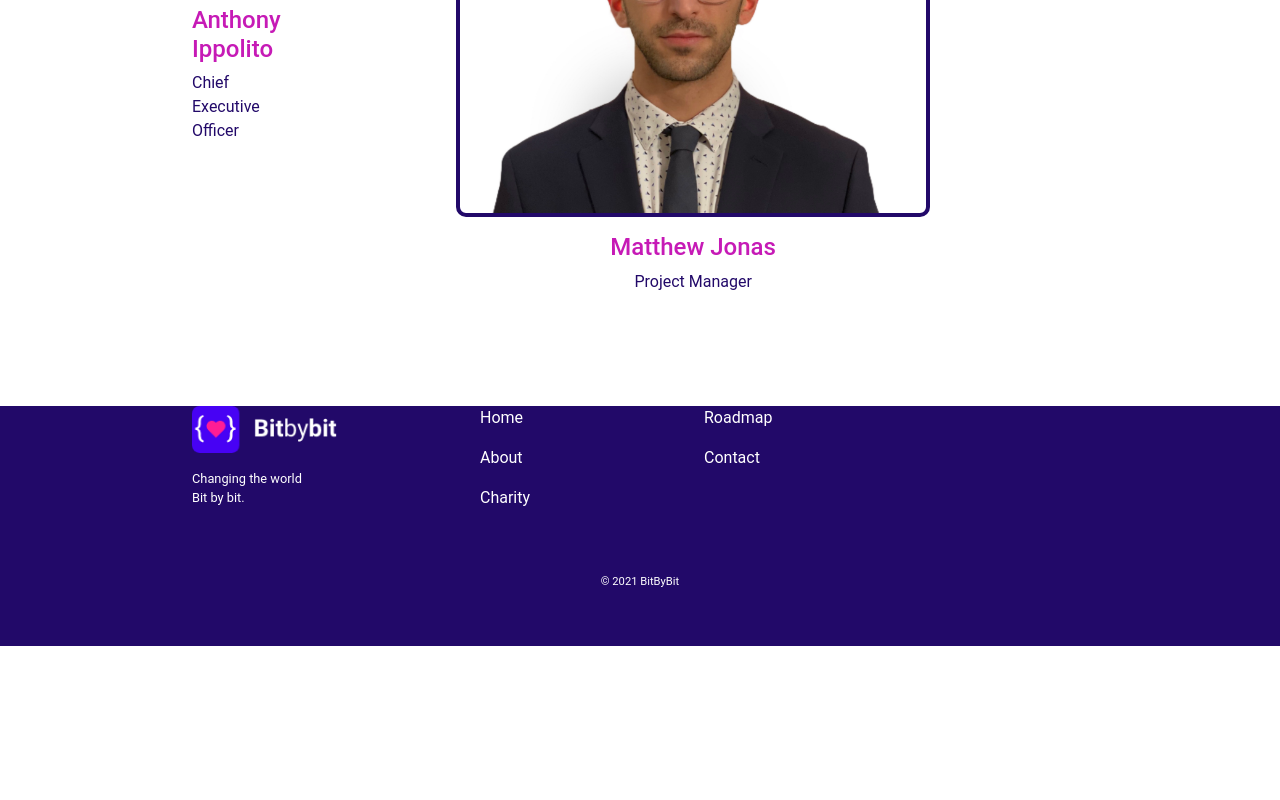
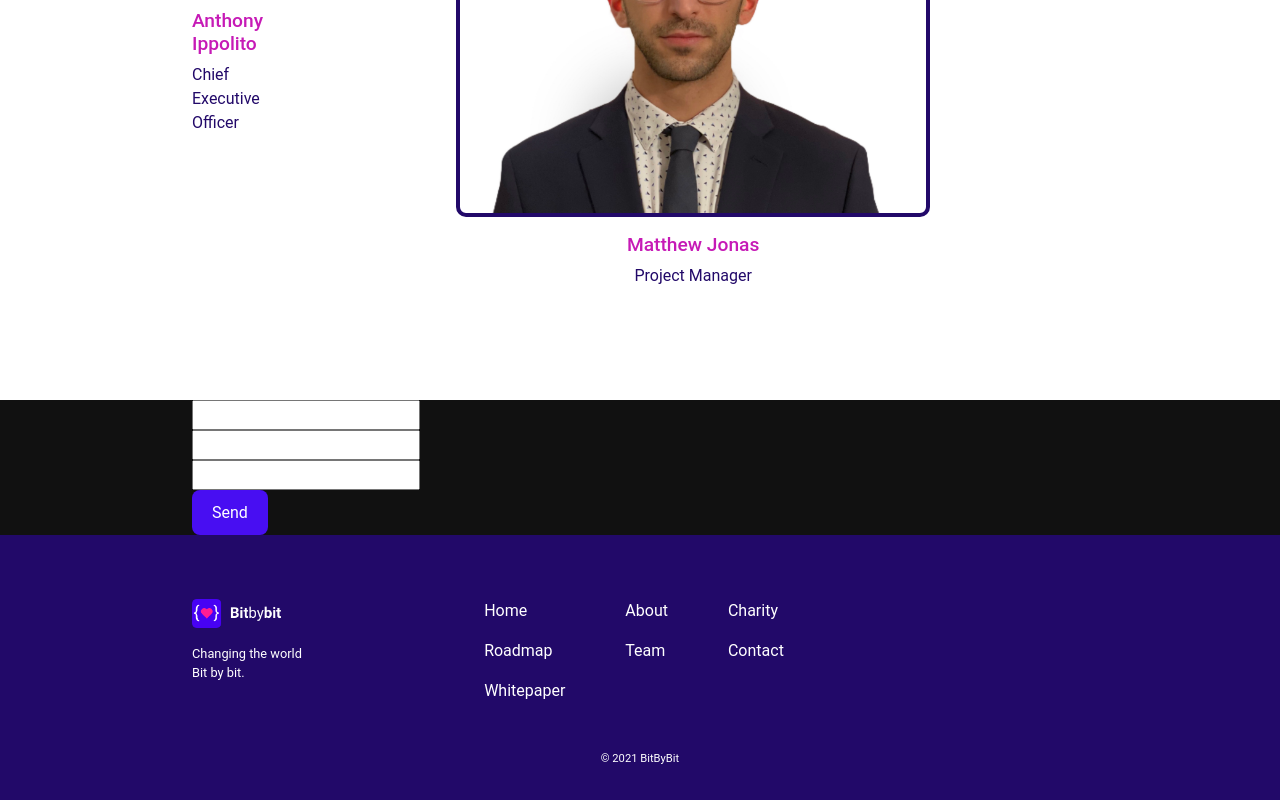
Before and after one commit to lightswarm124/bitbybit-frontend, a React (Create React App) app: page / in a window 1280 px wide. Shown: the part 4218-5018 px from the top of the page. Before the commit the page ends 4864 px from the top, so only its background shows below. Built offline with nearby package versions, Linux system fonts and the light colour scheme.

Commit message:
Add contact form

```diff
--- a/public/index.html
+++ b/public/index.html
@@ -1,14 +1,12 @@
 <!DOCTYPE html>
 <html lang="en">
+
 <head>
   <meta charset="utf-8" />
   <link rel="icon" href="%PUBLIC_URL%/favicon.ico" />
   <meta name="viewport" content="width=device-width, initial-scale=1" />
   <meta name="theme-color" content="#000000" />
-    <meta
-      name="description"
-      content="Web site created using create-react-app"
-    />
+  <meta name="description" content="Web site created using create-react-app" />
   <link rel="apple-touch-icon" href="%PUBLIC_URL%/logo192.png" />
   <!--
       manifest.json provides metadata used when your web app is installed on a
@@ -26,7 +24,14 @@
     -->
   <title>React App</title>
 </head>
+
 <body>
+  <!-- A little help for the Netlify post-processing bots -->
+  <form name="contact" netlify netlify-honeypot="bot-field" action='/' hidden>
+    <input type="text" name="name" />
+    <input type="email" name="email" />
+    <textarea name="message"></textarea>
+  </form>
   <noscript>You need to enable JavaScript to run this app.</noscript>
   <div id="root"></div>
   <!--
@@ -40,4 +45,5 @@
       To create a production bundle, use `npm run build` or `yarn build`.
     -->
 </body>
+
 </html>
--- a/src/App.js
+++ b/src/App.js
@@ -14,6 +14,7 @@ import Button from "./components/_ui/Button";
 import styled from "@emotion/styled";
 import { ethers } from "ethers";
 import Team from "./components/Team.js";
+import Contact from "./components/Contact.js";
 
 const pageStyles = {
   margin: 0,
@@ -109,6 +110,7 @@ function App() {
         <Roadmap />
         <Tokenomics />
         <Team />
+        <Contact />
         <Footer />
         <Modal
           isOpen={modalIsOpen}
--- /dev/null
+++ b/src/components/Contact.js
@@ -0,0 +1,47 @@
+import styled from "@emotion/styled";
+import React, { useEffect, useState } from "react";
+import ContentWrapper from "./ContentWrapper";
+import Button from "../components/_ui/Button";
+
+const ContactSection = styled.div``;
+
+const Contact = () => {
+  const [success, setSuccess] = useState(false);
+
+  useEffect(() => {
+    if (window.location.search.includes("success=true")) {
+      setSuccess(true);
+    }
+  }, []);
+  return (
+    <ContactSection>
+      <ContentWrapper id="contact">
+        {success && <p style={{ color: "green" }}>Thanks for your message! </p>}
+        <form
+          name="contact"
+          method="POST"
+          action="https://bitbybit.org/#contact/?success=true"
+          data-netlify="true"
+        >
+          <input type="hidden" name="form-name" value="contact" />
+          <input id="standard-basic" label="name" name="name" /> <br />
+          <input id="standard-basic" label="email" name="email" /> <br />
+          <input
+            multiline
+            id="standard-multiline-static"
+            label="message"
+            name="message"
+          />
+          <br />
+          <div>
+            <Button variant="primary" type="submit">
+              Send
+            </Button>
+          </div>
+        </form>
+      </ContentWrapper>
+    </ContactSection>
+  );
+};
+
+export default Contact;
--- a/src/components/Footer.js
+++ b/src/components/Footer.js
@@ -8,7 +8,6 @@ const FooterWrapper = styled.div`
   width: 100vw;
   z-index: 999;
   position: relative;
-  height: 30vh;
   display: flex;
   flex-direction: column;
 
@@ -16,6 +15,13 @@ const FooterWrapper = styled.div`
     display: grid;
     grid-auto-flow: column;
     grid-auto-columns: 1fr;
+    padding-top: 4rem;
+
+    @media (max-width: 768px) {
+      display: flex;
+      flex-direction: column;
+      padding-top: 2.5rem;
+    }
 
     div {
       flex-basis: 100%;
@@ -23,8 +29,11 @@ const FooterWrapper = styled.div`
   }
 
   .brand {
+    @media (max-width: 768px) {
+      margin-bottom: 1rem;
+    }
     img {
-      width: 65%;
+      width: 90px;
       margin-bottom: 1rem;
     }
 
@@ -34,12 +43,14 @@ const FooterWrapper = styled.div`
   }
 
   .links {
-    display: flex;
-    flex-direction: column;
+    display: grid;
+    grid-template-columns: repeat(3, 1fr);
+    gap: 0 3rem;
     margin: 0 4rem;
 
     @media (max-width: 768px) {
-      margin: 0 1rem;
+      margin: 0;
+      grid-template-columns: repeat(2, 1fr);
     }
 
     a {
@@ -52,8 +63,13 @@ const FooterWrapper = styled.div`
 
   .copyright {
     margin: 0 auto;
-    margin-top: 3rem;
+    display: flex;
+    justify-content: center;
+    align-items: center;
+    padding: 2rem;
+    width: 100%;
     font-size: 0.7rem;
+    background-color: #220969;
   }
 `;
 
@@ -71,12 +87,12 @@ const Footer = () => {
         </div>
         <div className="links">
           <a href="#home">Home</a>
-          <a href="#About">About</a>
-          <a href="#Charity">Charity</a>
-        </div>
-        <div className="links">
-          <a href="#Roadmap">Roadmap</a>
-          <a href="#Contact">Contact</a>
+          <a href="#about">About</a>
+          <a href="#charity">Charity</a>
+          <a href="#roadmap">Roadmap</a>
+          <a href="#team">Team</a>
+          <a href="#contact">Contact</a>
+          <a href="#contact">Whitepaper</a>
         </div>
         <div className="social"></div>
       </ContentWrapper>
--- a/src/components/Team.js
+++ b/src/components/Team.js
@@ -24,6 +24,7 @@ const TeamSection = styled.div`
 
     h4 {
       color: #c61ab6;
+      font-size: 1.2rem;
     }
 
     .headshot {
```
Lines whose indentation alone changed are shown as unchanged.
